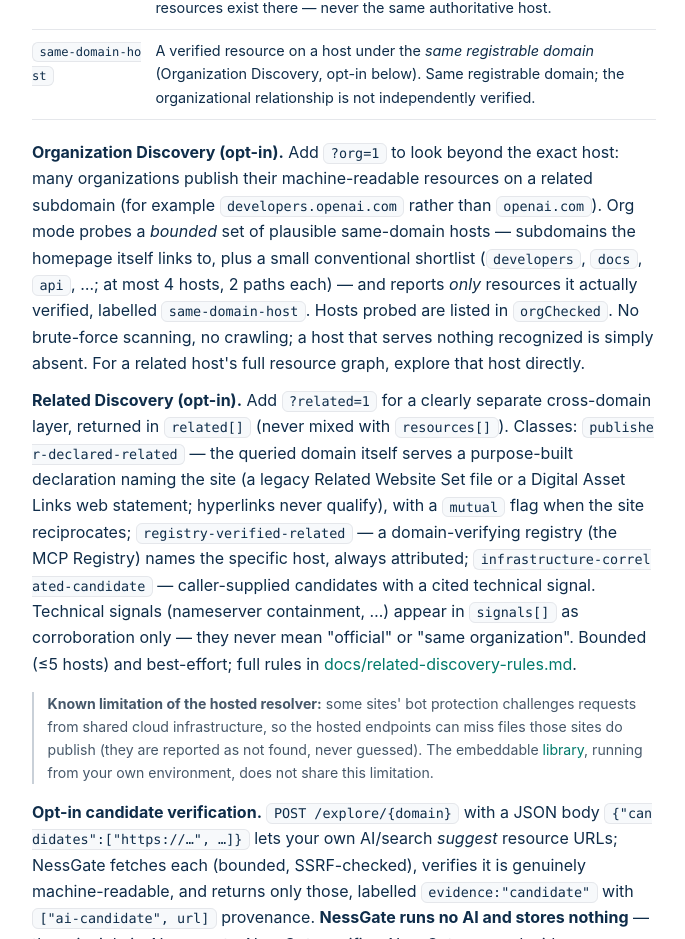
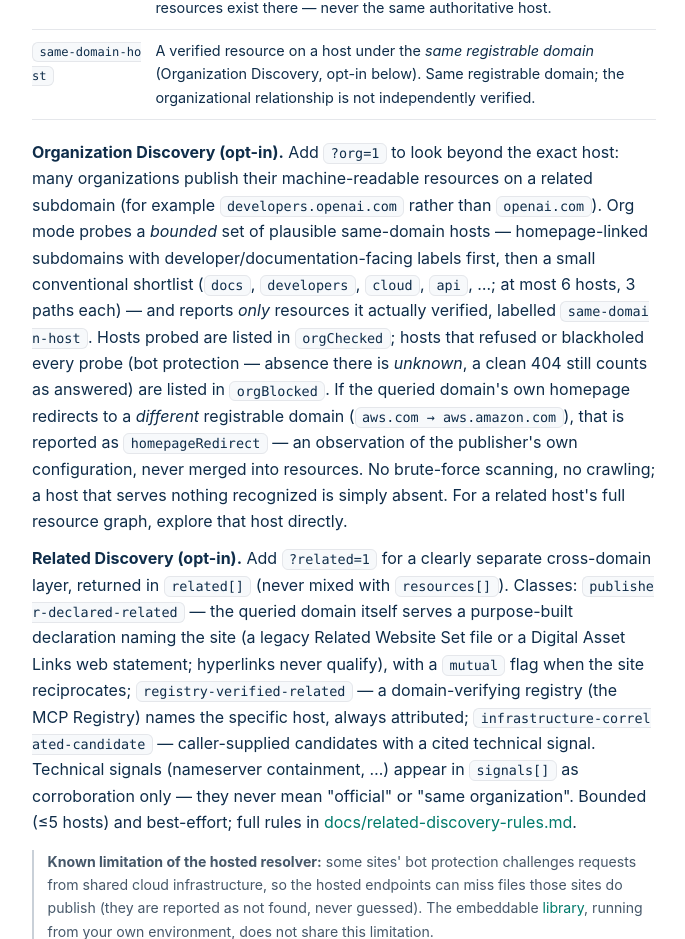
Before and after one commit to NessGate/nessgate, a website: page public/api.html in a window 1280 px wide. Shown: the part 3796-4735 px from the top of the page, without its empty margins (296-981 px from the left). Drawn offline with Linux system fonts and the light colour scheme.

Commit message:
docs: org-mode reference caught up with behavior (audit finding)
Full-goal audit found the /explore org documentation drifted behind three
deployed changes: api.html and openapi.json still said max 4 hosts x 2 paths
(now 6 x 3 with lexicon-prioritized selection incl. cloud.) and neither
documented orgBlocked (blocked-vs-absent honesty signal) nor homepageRedirect
(shell-domain observation). Doc-only; no behavior change.

```diff
--- a/public/api.html
+++ b/public/api.html
@@ -152,12 +152,18 @@ an <code>evidence</code> class and a <code>provenance</code> chain:</p>
 <p><strong>Organization Discovery (opt-in).</strong> Add <code>?org=1</code> to look beyond the exact
 host: many organizations publish their machine-readable resources on a related subdomain (for
 example <code>developers.openai.com</code> rather than <code>openai.com</code>). Org mode probes a
-<em>bounded</em> set of plausible same-domain hosts — subdomains the homepage itself links to, plus
-a small conventional shortlist (<code>developers</code>, <code>docs</code>, <code>api</code>, …; at
-most 4 hosts, 2 paths each) — and reports <em>only</em> resources it actually verified, labelled
-<code>same-domain-host</code>. Hosts probed are listed in <code>orgChecked</code>. No brute-force
-scanning, no crawling; a host that serves nothing recognized is simply absent. For a related host's
-full resource graph, explore that host directly.</p>
+<em>bounded</em> set of plausible same-domain hosts — homepage-linked subdomains with
+developer/documentation-facing labels first, then a small conventional shortlist
+(<code>docs</code>, <code>developers</code>, <code>cloud</code>, <code>api</code>, …; at most 6
+hosts, 3 paths each) — and reports <em>only</em> resources it actually verified, labelled
+<code>same-domain-host</code>. Hosts probed are listed in <code>orgChecked</code>; hosts that
+refused or blackholed every probe (bot protection — absence there is <em>unknown</em>, a clean 404
+still counts as answered) are listed in <code>orgBlocked</code>. If the queried domain's own
+homepage redirects to a <em>different</em> registrable domain (<code>aws.com → aws.amazon.com</code>),
+that is reported as <code>homepageRedirect</code> — an observation of the publisher's own
+configuration, never merged into resources. No brute-force scanning, no crawling; a host that
+serves nothing recognized is simply absent. For a related host's full resource graph, explore that
+host directly.</p>
 <p><strong>Related Discovery (opt-in).</strong> Add <code>?related=1</code> for a clearly separate
 cross-domain layer, returned in <code>related[]</code> (never mixed with <code>resources[]</code>).
 Classes: <code>publisher-declared-related</code> — the queried domain itself serves a purpose-built
--- a/public/openapi.json
+++ b/public/openapi.json
@@ -101,7 +101,7 @@
             "name": "org",
             "in": "query",
             "required": false,
-            "description": "Set to 1 to enable Organization Discovery: probe a bounded set of plausible same-registrable-domain hosts (homepage-linked subdomains plus a small conventional shortlist, max 4 hosts x 2 paths) and report only verified resources, labelled evidence same-domain-host. Hosts probed are listed in orgChecked.",
+            "description": "Set to 1 to enable Organization Discovery: probe a bounded set of plausible same-registrable-domain hosts (homepage-linked subdomains with developer/doc-facing labels first, then a conventional shortlist incl. docs./developers./cloud., max 6 hosts x 3 paths) and report only verified resources, labelled evidence same-domain-host. Hosts probed are listed in orgChecked; hosts that refused or blackholed every probe are listed in orgBlocked (absence there is unknown; a clean 404 counts as answered). A homepage redirect to a different registrable domain is reported as homepageRedirect {from,to} - an observation of the publisher's own configuration, never merged into resources.",
             "schema": { "type": "string", "enum": ["1"] }
           },
           {
```
Also changed, not shown: 1 other file.
